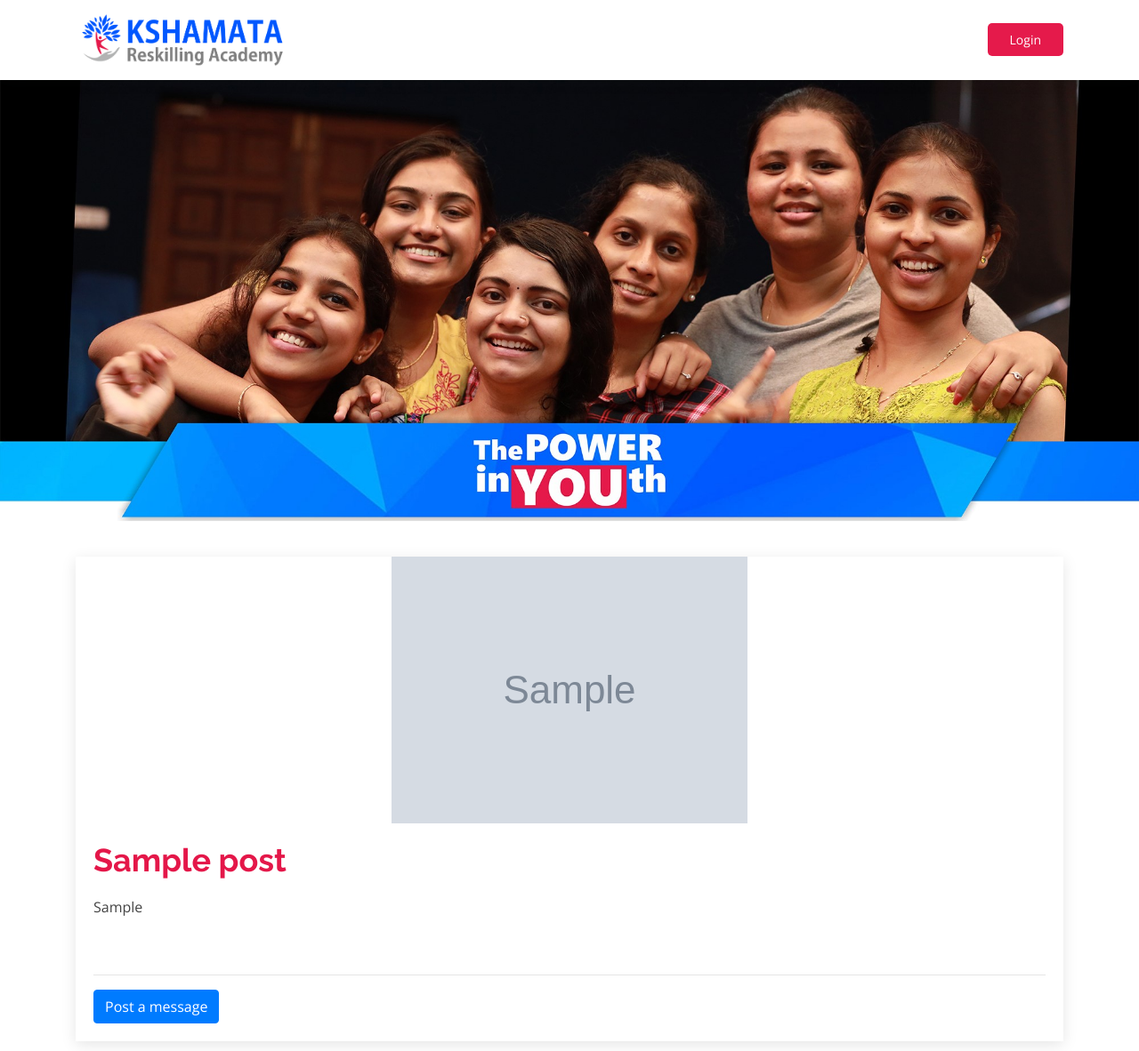
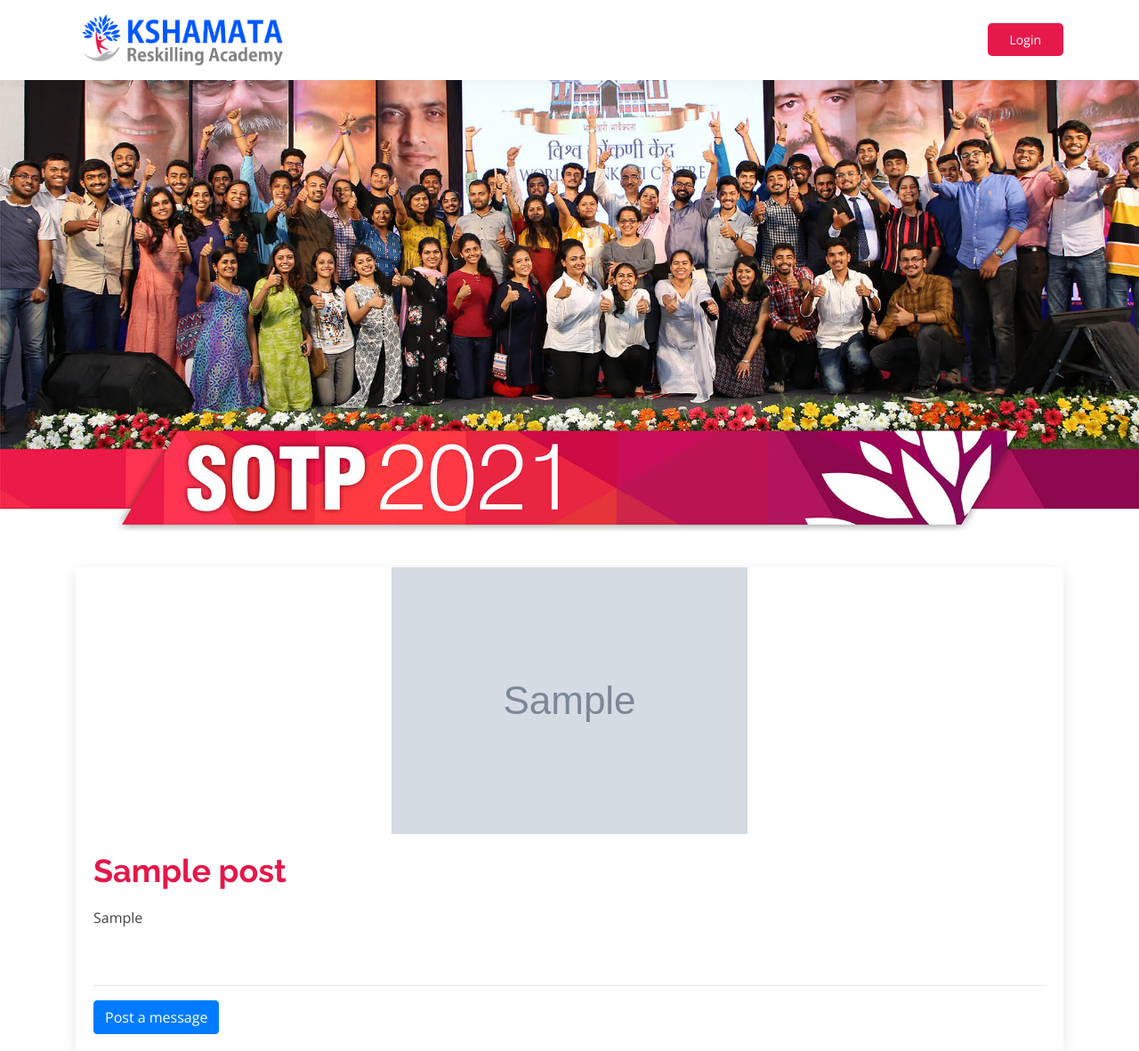
Before and after one commit to World-Konkani-Centre/kshamata-portal, a Django app: page /wishes/1 in a window 1280 px wide. Shown: the top 1182 px of the page at 89% size. Run offline with Django 3.2, Linux system fonts and the light colour scheme; tables that the repository leaves empty hold one stand-in row (values such as "Sample post"); grey boxes marked "Sample" are stand-in pictures; some libraries are stand-ins or nearby versions.

Commit message:
Update blog-single.html

```diff
--- a/templates/blog/blog-single.html
+++ b/templates/blog/blog-single.html
@@ -8,8 +8,9 @@
 {% block content %}
     <main id="main">
 
+     <!-- ======= Breadcrumbs ======= -->
     <div class="breadcrumbs">
-        <img src="{% static 'assets/img/banner.jpg' %}" class="img-fluid"  loading="lazy" >
+        <img src="{% static 'assets/img/members.jpg' %}" class="img-fluid"  loading="lazy" >
     </div><!-- End Breadcrumbs -->
 
     <!-- Modal -->
```
